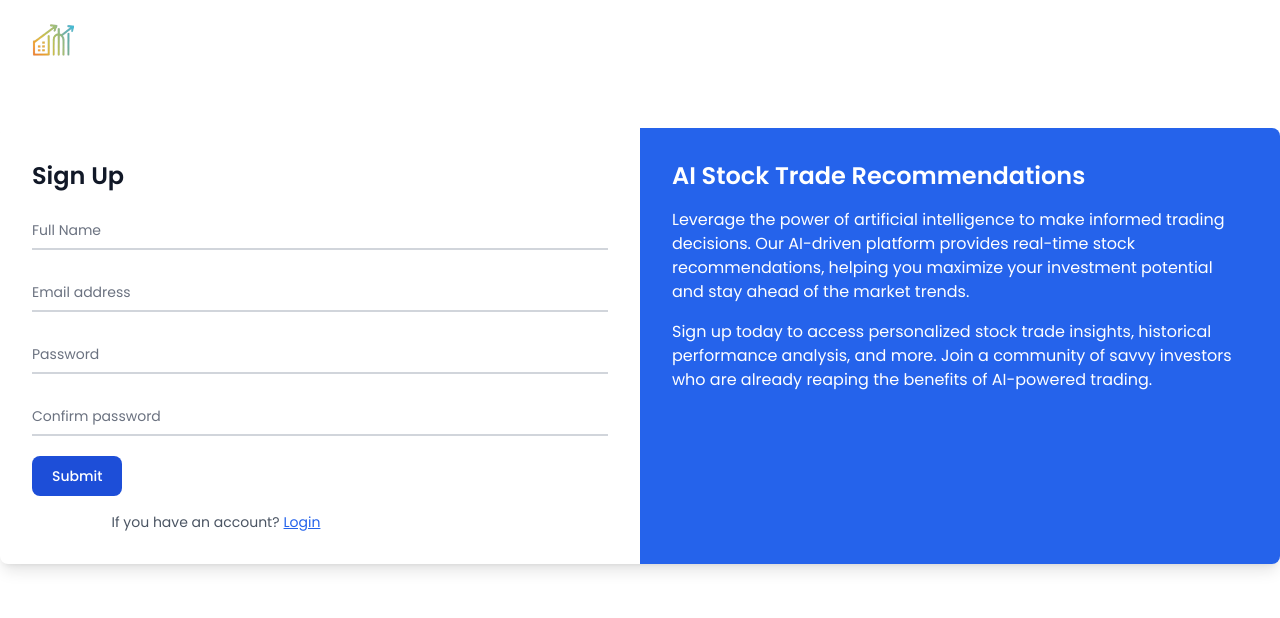
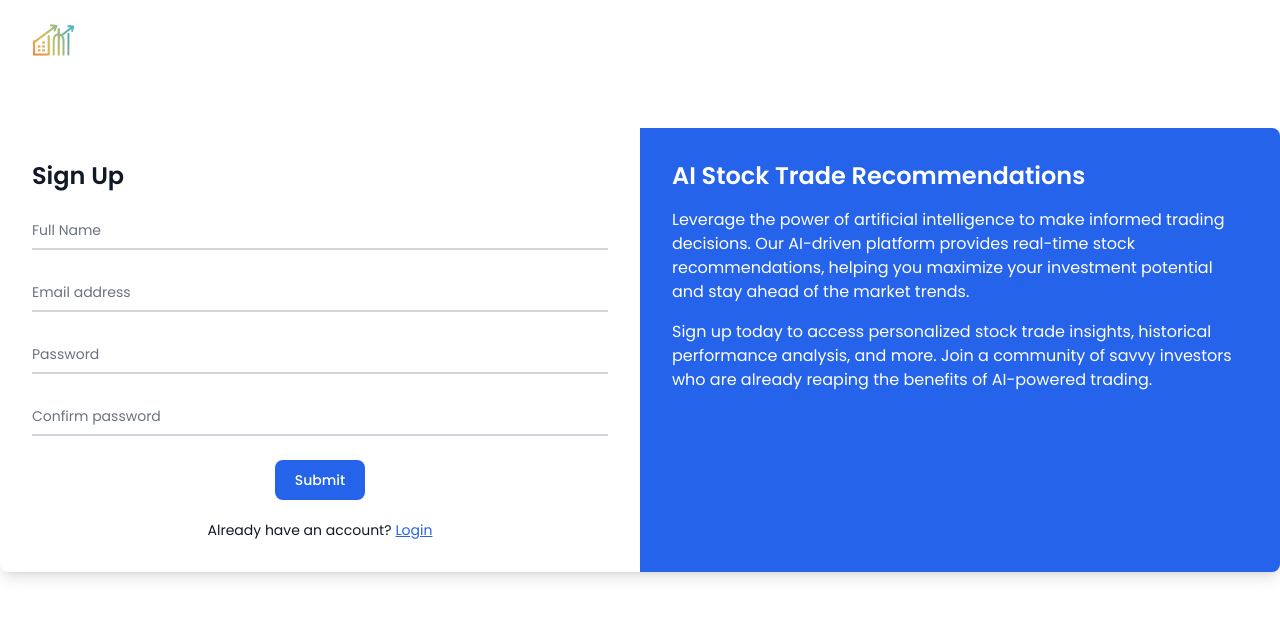
Before and after one commit to rmhaiderali/Stock-Trade-Management-, a React (Vite) app: page /signup in a window 1280 px wide. Shown: the top 618 px of the page. Built offline with nearby package versions, Linux system fonts and the light colour scheme; no server answers.

Commit message:
Add loading on login and signup pages

```diff
--- a/src/frontend/Components/Login.jsx
+++ b/src/frontend/Components/Login.jsx
@@ -2,11 +2,17 @@ import { useEffect } from "react";
 import { Link, useNavigate } from "react-router-dom";
 import { useForm } from "react-hook-form";
 import axios from "./Libraries/custom-axios";
+import Loading from "./Loading";
 
 export default function Login({ isSignedIn, setIsSignedIn, setUserInfo }) {
   const navigate = useNavigate();
 
-  const { register, handleSubmit, watch, formState } = useForm();
+  const {
+    register,
+    handleSubmit,
+    watch,
+    formState: { isSubmitting },
+  } = useForm();
   // console.log(watch("email"));
 
   const onSubmit = async (data) => {
@@ -38,6 +44,7 @@ export default function Login({ isSignedIn, setIsSignedIn, setUserInfo }) {
             className="bg-gray-50 border border-gray-300 text-sm rounded-lg focus:ring-blue-500 focus:border-blue-500 block w-full p-2.5 text-gray-900 dark:bg-gray-700 dark:border-gray-600 dark:placeholder-gray-400 dark:text-white dark:focus:ring-blue-500 dark:focus:border-blue-500"
             required
             {...register("email")}
+            disabled={isSubmitting}
           />
         </div>
         <div className="mb-5">
@@ -50,19 +57,34 @@ export default function Login({ isSignedIn, setIsSignedIn, setUserInfo }) {
             className="bg-gray-50 border border-gray-300 text-sm rounded-lg focus:ring-blue-500 focus:border-blue-500 block w-full p-2.5 text-gray-900 dark:bg-gray-700 dark:border-gray-600 dark:placeholder-gray-400 dark:text-white dark:focus:ring-blue-500 dark:focus:border-blue-500"
             required
             {...register("password")}
+            disabled={isSubmitting}
           />
         </div>
-        <button
-          type="submit"
-          className=" bg-[#2563eb] text-white focus:ring-4 focus:outline-none focus:ring-blue-300 font-medium rounded-lg text-sm w-full sm:w-auto px-5 py-2.5 text-center dark:bg-blue-600 dark:hover:bg-blue-700 dark:focus:ring-blue-800"
-        >
-          Submit
-        </button>
-        <div className="text-sm text-center mt-4">
-          <span className="">Don't have an account?</span>
+        <div className="flex justify-center mb-5">
+          <button
+            type="submit"
+            className={`bg-blue-600 text-white focus:ring-4 focus:outline-none font-medium rounded-lg text-sm w-full sm:w-auto px-5 text-center ${
+              isSubmitting
+                ? "cursor-not-allowed py-2"
+                : "hover:bg-blue-700 py-2.5"
+            }`}
+            disabled={isSubmitting}
+          >
+            {isSubmitting ? (
+              <div className="text-white">
+                <Loading />
+              </div>
+            ) : (
+              "Submit"
+            )}
+          </button>
+        </div>
+
+        <div className="text-sm text-center">
+          <span>Don't have an account?</span>
           <Link
             to="/signup"
-            className="ml-1 text-blue-400 underline focus:outline-none"
+            className="ml-1 text-blue-600 underline focus:outline-none"
           >
             Sign up
           </Link>
--- a/src/frontend/Components/Signup.jsx
+++ b/src/frontend/Components/Signup.jsx
@@ -2,11 +2,17 @@ import { useEffect } from "react";
 import { Link, useNavigate } from "react-router-dom";
 import { useForm } from "react-hook-form";
 import axios from "./Libraries/custom-axios";
+import Loading from "./Loading";
 
 export default function Signup({ isSignedIn, setIsSignedIn, setUserInfo }) {
   const navigate = useNavigate();
 
-  const { register, handleSubmit, watch, formState } = useForm();
+  const {
+    register,
+    handleSubmit,
+    watch,
+    formState: { isSubmitting },
+  } = useForm();
 
   const onSubmit = async (data) => {
     if (data.password !== data.cpassword)
@@ -45,6 +51,7 @@ export default function Signup({ isSignedIn, setIsSignedIn, setUserInfo }) {
                 placeholder=""
                 required
                 {...register("name")}
+                disabled={isSubmitting}
               />
               <label
                 htmlFor="floating_name"
@@ -62,6 +69,7 @@ export default function Signup({ isSignedIn, setIsSignedIn, setUserInfo }) {
                 placeholder=""
                 required
                 {...register("email")}
+                disabled={isSubmitting}
               />
               <label
                 htmlFor="floating_email"
@@ -79,6 +87,7 @@ export default function Signup({ isSignedIn, setIsSignedIn, setUserInfo }) {
                 placeholder=""
                 required
                 {...register("password")}
+                disabled={isSubmitting}
               />
               <label
                 htmlFor="floating_password"
@@ -87,7 +96,7 @@ export default function Signup({ isSignedIn, setIsSignedIn, setUserInfo }) {
                 Password
               </label>
             </div>
-            <div className="relative z-0 mb-5 group">
+            <div className="relative z-0 mb-6 group">
               <input
                 type="password"
                 name="floating_repeat_password"
@@ -96,6 +105,7 @@ export default function Signup({ isSignedIn, setIsSignedIn, setUserInfo }) {
                 placeholder=""
                 required
                 {...register("cpassword")}
+                disabled={isSubmitting}
               />
               <label
                 htmlFor="floating_repeat_password"
@@ -173,20 +183,31 @@ export default function Signup({ isSignedIn, setIsSignedIn, setUserInfo }) {
                 </label>
               </div>
             </div> */}
-            <button
-              type="submit"
-              className="text-white bg-blue-700 hover:bg-blue-800 focus:ring-4 focus:outline-none focus:ring-blue-300 font-medium rounded-lg text-sm w-full sm:w-auto px-5 py-2.5 text-center dark:bg-blue-600 dark:hover:bg-blue-700 dark:focus:ring-blue-800"
-            >
-              Submit
-            </button>
+            <div className="flex justify-center mb-5">
+              <button
+                type="submit"
+                className={`bg-blue-600 text-white focus:ring-4 focus:outline-none font-medium rounded-lg text-sm w-full sm:w-auto px-5 text-center ${
+                  isSubmitting
+                    ? "cursor-not-allowed py-2"
+                    : "hover:bg-blue-700 py-2.5"
+                }`}
+                disabled={isSubmitting}
+              >
+                {isSubmitting ? (
+                  <div className="text-white">
+                    <Loading />
+                  </div>
+                ) : (
+                  "Submit"
+                )}
+              </button>
+            </div>
           </form>
-          <div className="mt-4 text-sm text-center md:w-1/2 ml-10">
-            <span className="text-gray-600 dark:text-gray-300">
-              If you have an account?
-            </span>
+          <div className="text-sm text-center">
+            <span>Already have an account?</span>
             <Link
               to="/login"
-              className="ml-1 text-blue-600 dark:text-blue-400 underline focus:outline-none"
+              className="ml-1 text-blue-600 underline focus:outline-none"
             >
               Login
             </Link>
--- a/src/frontend/index.css
+++ b/src/frontend/index.css
@@ -1,10 +1,6 @@
 @tailwind base;
 @tailwind components;
 @tailwind utilities;
-
-* {
-  transition: all 0.3s ease-out;
-}
 
 html,
 body {
```
